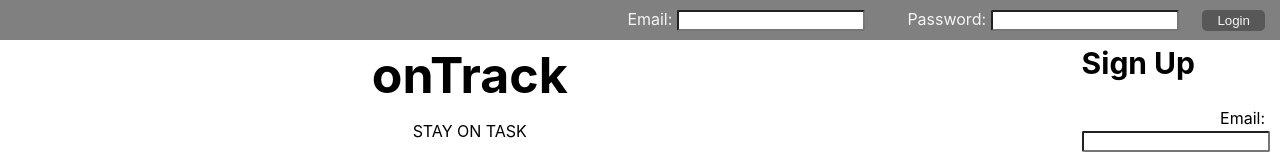
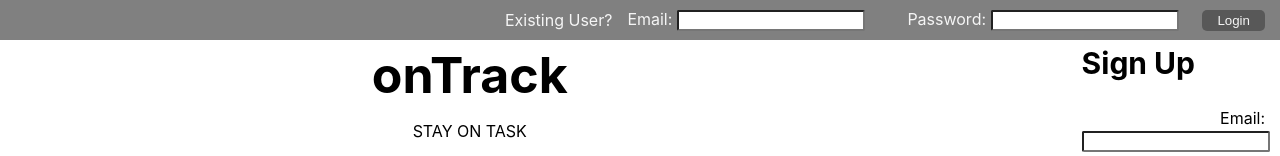
Before and after one commit to Phantom-Wolf/chore-tracker-capstone-client, a React (Create React App) app: page /Login in a window 1280 px wide. Shown: the top 156 px of the page. Built offline with nearby package versions, Linux system fonts and the light colour scheme.

Commit message:
altered login page

```diff
--- a/src/Login/Login.css
+++ b/src/Login/Login.css
@@ -4,11 +4,13 @@
 	color: whitesmoke;
 	display: flex;
 	flex-direction: column;
-
 }
 
-.logEmail,
-.logPass {
+.existingUser {
+	margin: 15px 0px;
+}
+
+.logEmail, .logPass {
 	flex-direction: row;
 }
 
@@ -56,12 +58,13 @@
 		align-items: center;
 		height: 40px;
 	}
-
+	.existingUser {
+		margin: 0px 15px 0px 0px;
+	}
 	.loginForm input {
 		margin-left: 5px;
 		width: 180px;
 	}
-
 	.loginForm label {
 		width: 280px;
 	}
--- a/src/Login/Login.js
+++ b/src/Login/Login.js
@@ -157,6 +157,7 @@ export class Login extends Component {
 							<p>{this.state.error}</p>
 						</div>
 					)}
+					<p className = "existingUser">Existing User?</p>
 					<div className="logEmail">
 						<label htmlFor="logEmail">
 							Email:
```
